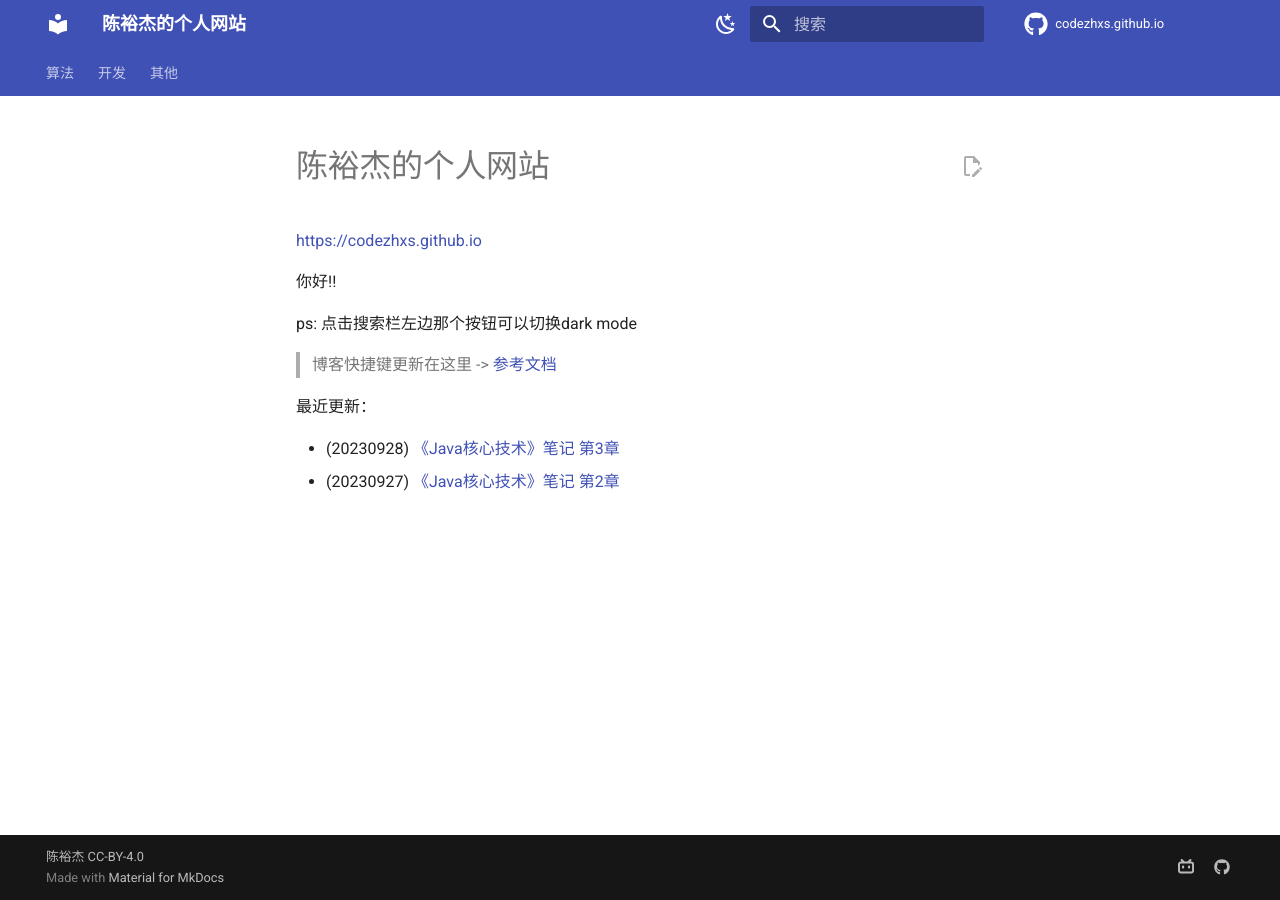
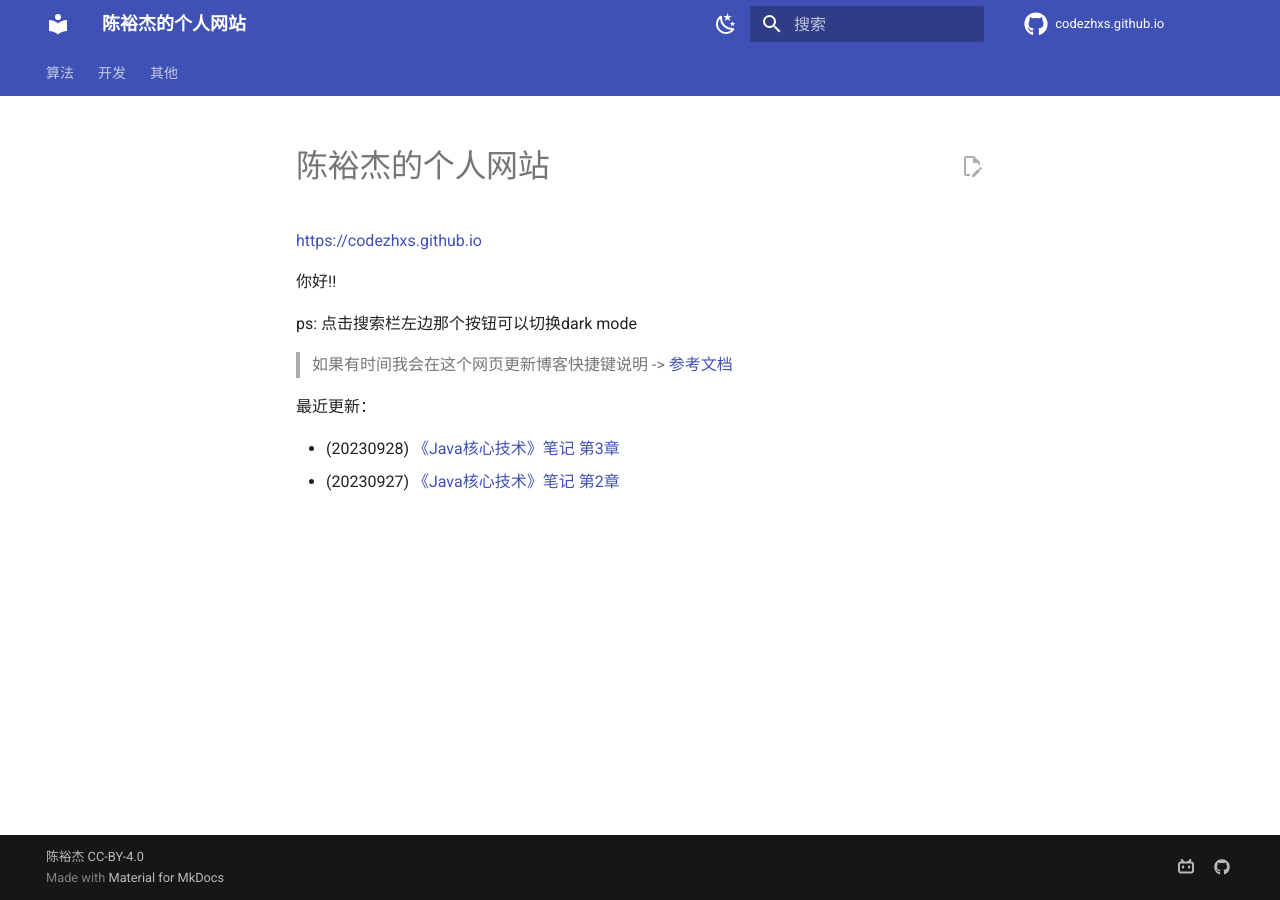
Before and after one commit to CodeZHXS/codezhxs.github.io, an MkDocs documentation site: the page built from docs/index.md, in a window 1280 px wide. Built offline with MkDocs 1.6.1 and Material for MkDocs 9.7.7, drawn with Linux system fonts in a browser that asks for light colours; comment, search, counter and statistics services are not loaded.

Commit message:
更新了index

```diff
--- a/docs/index.md
+++ b/docs/index.md
@@ -6,7 +6,7 @@
 
 ps: 点击搜索栏左边那个按钮可以切换dark mode
 
-> 博客快捷键更新在这里 -> [参考文档](https://squidfunk.github.io/mkdocs-material/setup/setting-up-navigation/#keyboard-shortcuts-mkdocsyml)
+> 如果有时间我会在这个网页更新博客快捷键说明 -> [参考文档](https://squidfunk.github.io/mkdocs-material/setup/setting-up-navigation/#keyboard-shortcuts-mkdocsyml)
 
 最近更新：
 
```
